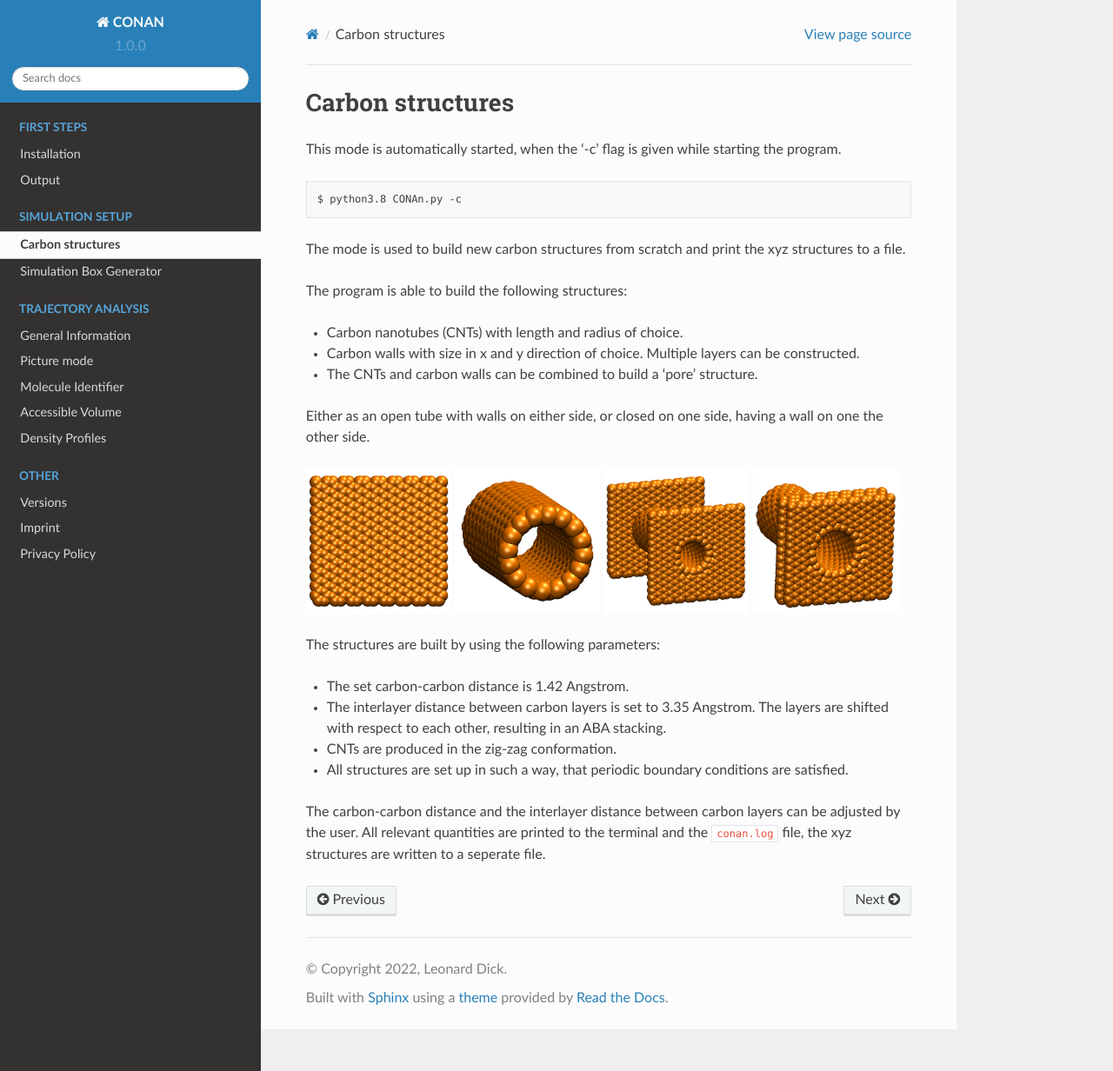
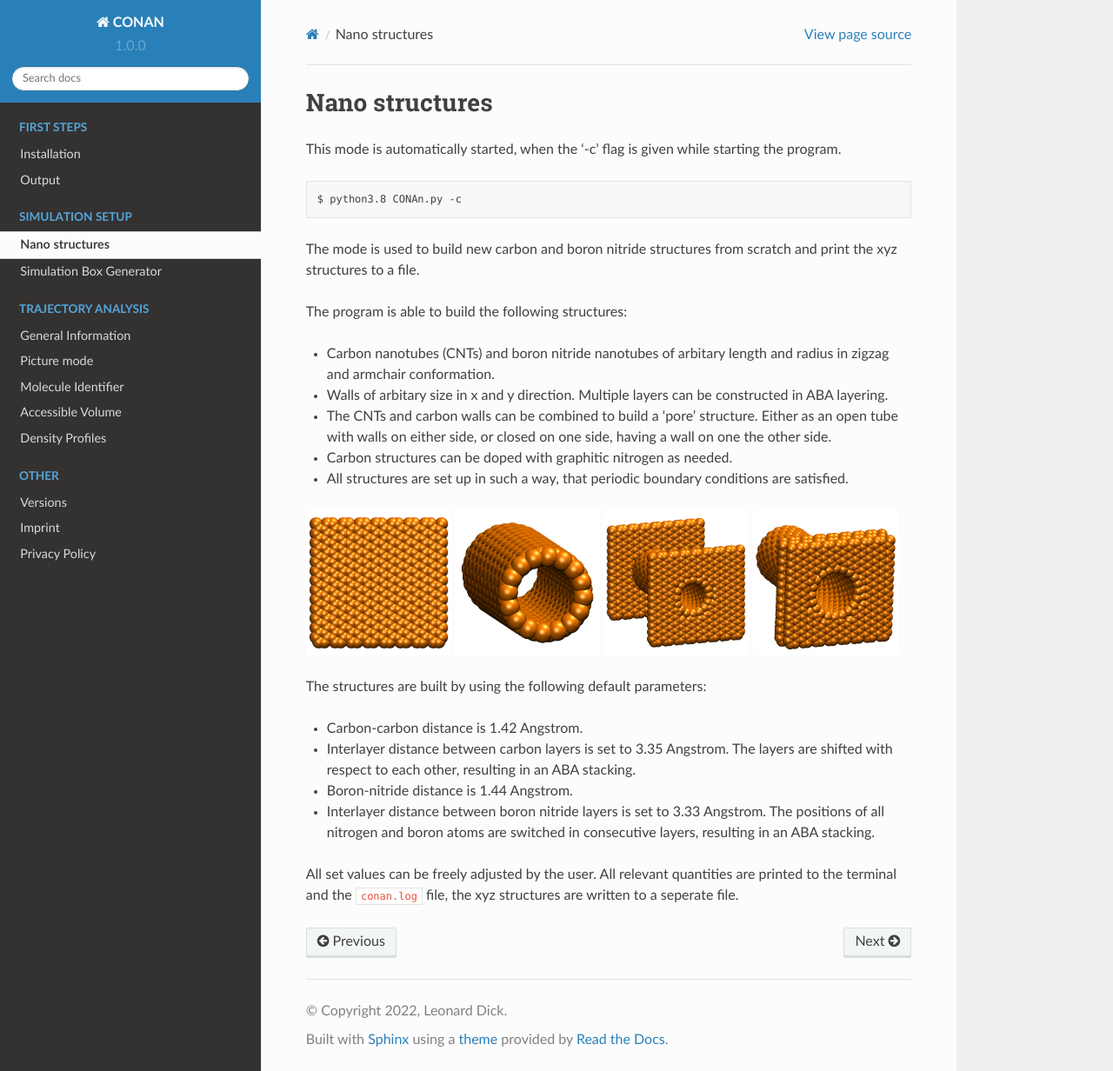
Before and after one commit to LeonardDick/conan, a Sphinx documentation site: the page built from docs/source/simulation_setup/cbuilder.rst, in a window 1280 px wide and 1232 px high. Shown: the whole window at 87% size. Built offline with Sphinx 7.4.7 and the Read the Docs theme 2.0.0, drawn with Linux system fonts in a browser that asks for light colours.

Commit message:
Update cbuilder.rst

```diff
--- a/docs/source/simulation_setup/cbuilder.rst
+++ b/docs/source/simulation_setup/cbuilder.rst
@@ -1,4 +1,4 @@
-Carbon structures
+Nano structures
 =================
 
 This mode is automatically started, when the '-c' flag is given while starting the program.
@@ -7,14 +7,16 @@ This mode is automatically started, when the '-c' flag is given while starting t
 
     $ python3.8 CONAn.py -c
 
-The mode is used to build new carbon structures from scratch and print the xyz structures to a file.
+The mode is used to build new carbon and boron nitride structures from scratch and print the xyz structures to a file.
 
 The program is able to build the following structures:
 
-* Carbon nanotubes (CNTs) with length and radius of choice.
-* Carbon walls with size in x and y direction of choice. Multiple layers can be constructed.
-* The CNTs and carbon walls can be combined to build a 'pore' structure.
-Either as an open tube with walls on either side, or closed on one side, having a wall on one the other side.
+* Carbon nanotubes (CNTs) and boron nitride nanotubes of arbitary length and radius in zigzag and armchair conformation.
+* Walls of arbitary size in x and y direction. Multiple layers can be constructed in ABA layering.
+* The CNTs and carbon walls can be combined to build a 'pore' structure. Either as an open tube with walls on either side, or closed on one side, having a wall on one the other side.
+* Carbon structures can be doped with graphitic nitrogen as needed.
+* All structures are set up in such a way, that periodic boundary conditions are satisfied.
+
 
 .. image:: ../pictures/carbon_wall.png
    :width: 24%
@@ -32,13 +34,14 @@ Either as an open tube with walls on either side, or closed on one side, having
    :width: 24%
    :alt: Pore_closed
 
-The structures are built by using the following parameters:
+The structures are built by using the following default parameters:
 
-* The set carbon-carbon distance is 1.42 Angstrom.
-* The interlayer distance between carbon layers is set to 3.35 Angstrom.
+* Carbon-carbon distance is 1.42 Angstrom.
+* Interlayer distance between carbon layers is set to 3.35 Angstrom.
   The layers are shifted with respect to each other, resulting in an ABA stacking.
-* CNTs are produced in the zig-zag conformation.
-* All structures are set up in such a way, that periodic boundary conditions are satisfied.
+* Boron-nitride distance is 1.44 Angstrom.
+* Interlayer distance between boron nitride layers is set to 3.33 Angstrom.
+  The positions of all nitrogen and boron atoms are switched in consecutive layers, resulting in an ABA stacking.
 
-The carbon-carbon distance and the interlayer distance between carbon layers can be adjusted by the user.
+All set values can be freely adjusted by the user.
 All relevant quantities are printed to the terminal and the ``conan.log`` file, the xyz structures are written to a seperate file.
```
